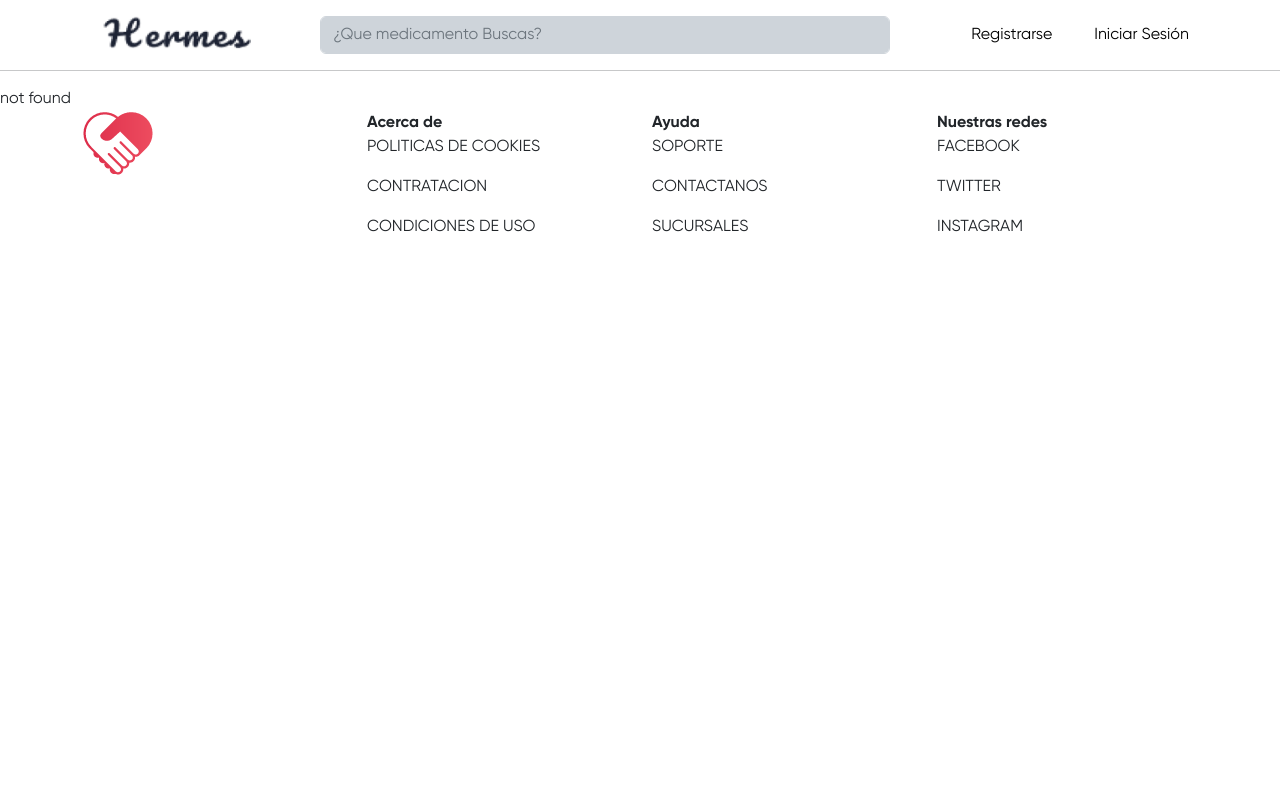
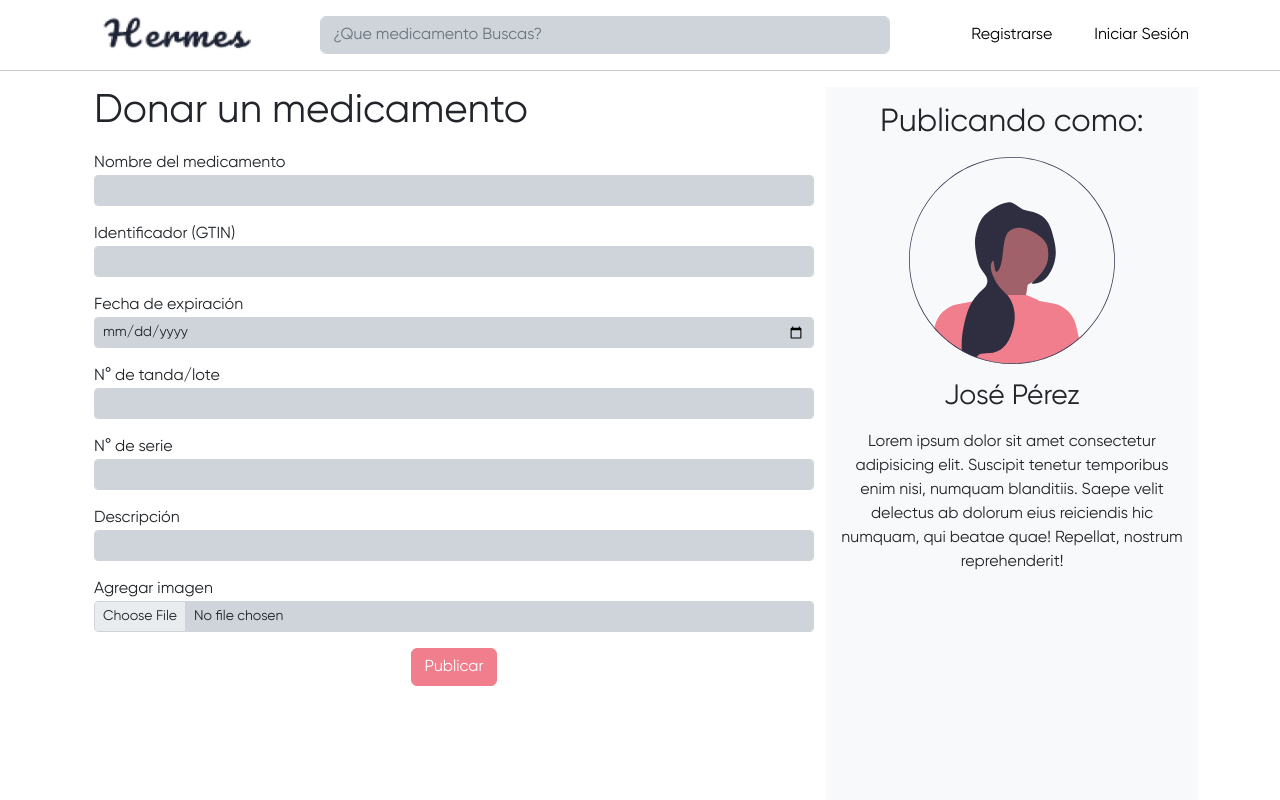
Before and after one commit to No-Country/s4-02-t-python-frontend, a React (Create React App) app: page /donar in a window 1280 px wide. Before the commit this address had no page. Shown: the top 800 px of the page. Built offline with nearby package versions, Linux system fonts and the light colour scheme.

Commit message:
post creation component

```diff
--- a/src/App.js
+++ b/src/App.js
@@ -7,6 +7,7 @@ import Header from './components/other/header/Header';
 import NotFound from './components/pages/404/NotFound';
 import Login from './components/pages/login/Login';
 import Footer from './components/other/footer/Footer';
+import CreatePost from './components/pages/create-post/CreatePost';
 
 export const UserContext = React.createContext();
 
@@ -24,6 +25,7 @@ function App() {
           <Route path="/" element={<Home />} />
           <Route path="/register" element={<Register />} />
           <Route path="/login" element={<Login />} />
+          <Route path="/donar" element={<CreatePost />} />
           <Route path="*" element={<NotFound />} />
         </Routes>
         <Footer/>
--- /dev/null
+++ b/src/components/other/create-post/CreatePostForm.jsx
@@ -0,0 +1,42 @@
+import React from 'react';
+
+export default function CreatePostForm() {
+  return (
+    <form className="container mx-auto">
+    <div className="mb-3">
+      <h1>Donar un medicamento</h1>
+    </div>
+    <div className="mb-3">
+      <label htmlFor="product-name" className="form-label m-0">Nombre del medicamento</label>
+      <input type="text" id="product-name" className="form-control form-control-sm"></input>
+    </div>
+    <div className="mb-3">
+      <label htmlFor="gtin" className="form-label m-0">Identificador (GTIN)</label>
+      <input type="text" id="gtin" className="form-control form-control-sm"></input>
+    </div>
+    <div className="mb-3">
+      <label htmlFor="expiration-date" className="form-label m-0">Fecha de expiración</label>
+      <input type="date" id="expiration-date" className="form-control form-control-sm"></input>
+    </div>
+    <div className="mb-3">
+      <label htmlFor="batch-number" className="form-label m-0">N° de tanda/lote</label>
+      <input type="text" id="batch-number" className="form-control form-control-sm"></input>
+    </div>
+    <div className="mb-3">
+      <label htmlFor="serial-number" className="form-label m-0">N° de serie</label>
+      <input type="text" id="serial-number" className="form-control form-control-sm"></input>
+    </div>
+    <div className="mb-3">
+      <label htmlFor="description" className="form-label m-0">Descripción</label>
+      <input type="text" id="description" className="form-control form-control-sm"></input>
+    </div>
+    <div className="mb-3">
+      <label htmlFor="attachment" className="form-label m-0">Agregar imagen</label>
+      <input type="file" id="attachment" className="form-control form-control-sm"></input>
+    </div>
+    <div className="mb-3 text-center">
+      <button type="button" className="btn btn-primary text-white">Publicar</button>
+    </div>
+  </form>
+  )
+}
--- /dev/null
+++ b/src/components/pages/create-post/CreatePost.jsx
@@ -0,0 +1,20 @@
+import React from 'react';
+import CreatePostForm from '../../other/create-post/CreatePostForm';
+import profilePic from '../../../assets/undraw_profile_pic_re_upir.svg';
+
+export default function CreatePost() {
+  return (
+    <main className='container d-flex'>
+        <CreatePostForm/>
+
+        {/* info */}
+        <div className="info-container container col-4 mx-auto text-center bg-light">
+            <h2 className='my-3'>Publicando como: </h2>
+            <img src={profilePic} alt="avatar" className="h-25" />
+            <h3 className='my-3'>José Pérez</h3>
+            {/* <div class="callout callout-info">asdasdasd</div> */}
+            <p>Lorem ipsum dolor sit amet consectetur adipisicing elit. Suscipit tenetur temporibus enim nisi, numquam blanditiis. Saepe velit delectus ab dolorum eius reiciendis hic numquam, qui beatae quae! Repellat, nostrum reprehenderit!</p>
+        </div>
+    </main>
+  )
+}
```
Also changed, not shown: src/assets/undraw_profile_pic_re_upir.svg (added).
